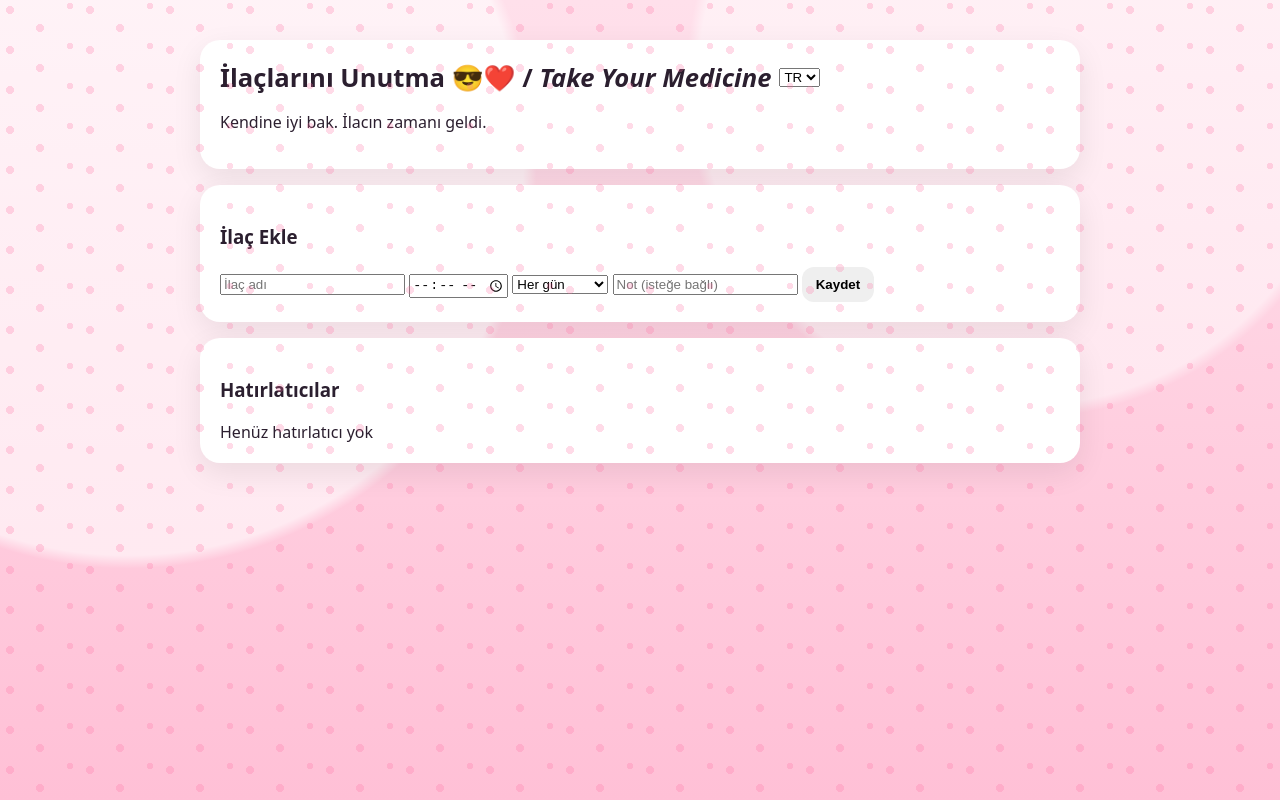
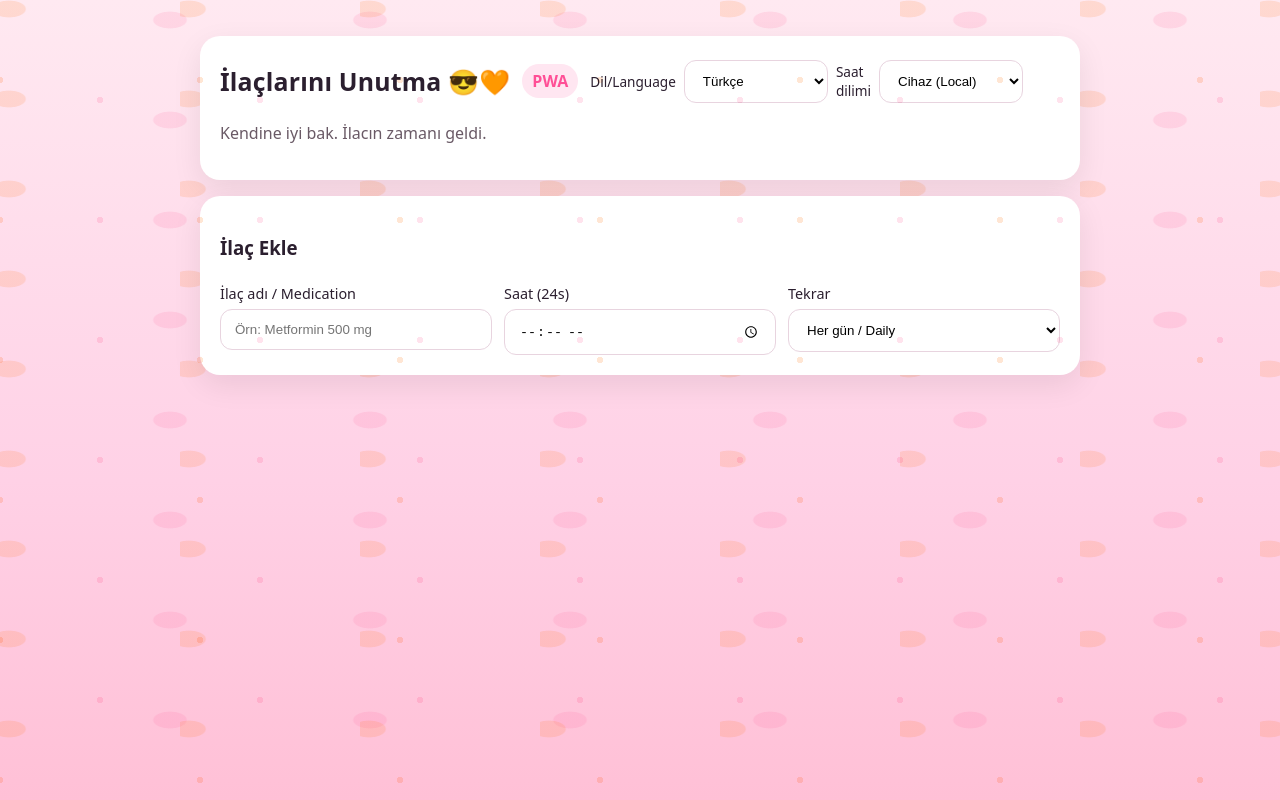
Before and after one commit to gg13sg/ilac-hatirlaticisi-, a plain HTML site: page index.html in a window 1280 px wide. Drawn offline with Linux system fonts and the light colour scheme.

Commit message:
Update index.html

```diff
--- a/index.html
+++ b/index.html
@@ -3,116 +3,119 @@
 <head>
   <meta charset="utf-8" />
   <meta name="viewport" content="width=device-width, initial-scale=1" />
-  <title>İlaçlarını Unutma 😎❤️</title>
-  <meta name="theme-color" content="#ffc0cb" />
+
+  <title>İlaçlarını Unutma 😎🧡</title>
+  <meta name="description" content="İlaç hatırlatıcı PWA — bildirim, ses, çoklu hatırlatıcı, TZ seçimi" />
+  <meta name="theme-color" content="#ffd1e6" />
+
+  <!-- PWA / GitHub Pages -->
   <link rel="manifest" href="./manifest.webmanifest" />
   <link rel="icon" href="./icons/icon-192.png" />
+  <link rel="apple-touch-icon" href="./icons/icon-192.png" />
+  <meta name="apple-mobile-web-app-capable" content="yes" />
+  <meta name="apple-mobile-web-app-status-bar-style" content="default" />
+
+  <!-- iOS PWA uyarısı: web push ayrı altyapı ister; bu app yerel bildirim çalar -->
+  <meta name="format-detection" content="telephone=no" />
+
   <style>
-    :root { --pink:#ffd1e6; --dark:#2b1f2f; --accent:#ff6fa3; --accent2:#ff9fc2; }
-    html, body { margin:0; height:100%; font-family: system-ui, sans-serif; color:var(--dark); }
-    body {
+    :root{
+      --pink:#ffd1e6; --dark:#2b1f2f; --muted:#6a5a66;
+      --accent:#ff6fa3; --accent2:#ff9fc2; --ok:#34c759; --warn:#ff9500; --danger:#ef476f;
+      --heart-orange:#ff7f27; /* 🧡 */
+    }
+    *{box-sizing:border-box}
+    html,body{height:100%}
+    body{
+      margin:0; font-family:system-ui,-apple-system,Segoe UI,Roboto,Helvetica,Arial,sans-serif; color:var(--dark);
+      /* Sade degrade + çok hafif kalp deseni (pembe & turuncu) */
       background:
-        radial-gradient(circle at 10% 20%, rgba(255,255,255,0.6) 0 30%, transparent 31%),
-        radial-gradient(circle at 80% 10%, rgba(255,255,255,0.5) 0 26%, transparent 27%),
-        linear-gradient(180deg, #ffe0eb 0%, #ffc0d6 100%);
-      position:relative;
+        radial-gradient(80px 40px at 5% 10%, rgba(255,127,39,.16) 20%, transparent 22%) repeat,
+        radial-gradient(80px 40px at 85% 20%, rgba(255,111,163,.16) 20%, transparent 22%) repeat,
+        linear-gradient(180deg,#ffe9f1 0%,#ffd1e6 60%,#ffc0d6 100%);
+      background-size: 180px 90px, 200px 100px, auto;
     }
-    body::before {
-      content:""; pointer-events:none; position:fixed; inset:0; opacity:.25;
+    .app{max-width:920px;margin:0 auto;padding:20px}
+    .card{background:#fff;border-radius:20px;box-shadow:0 10px 30px rgba(0,0,0,.08);padding:20px;margin:16px 0}
+    .title{display:flex;align-items:center;gap:12px;flex-wrap:wrap}
+    .brand{font-size:1.55rem;font-weight:900;letter-spacing:.2px}
+    .brand .heart{color:var(--heart-orange)} /* başlıktaki kalp turuncu */
+    .badge{background:#ffe6f1;color:#ff4f96;padding:6px 10px;border-radius:999px;font-weight:700}
+    .muted{color:var(--muted)}
+    .row{display:flex;gap:12px;flex-wrap:wrap}
+    .row>*{flex:1 1 220px}
+    label{display:block;font-size:.9rem;margin:6px 0}
+    input,select{width:100%;padding:12px 14px;border-radius:12px;border:1px solid #e8d4df;background:#fff}
+    button{padding:12px 16px;border:none;border-radius:14px;background:var(--accent);color:#fff;font-weight:700;cursor:pointer}
+    button.secondary{background:#eee;color:#333}
+    button.danger{background:var(--danger)}
+    button.ok{background:var(--ok)} button.snooze{background:var(--warn)}
+    .list{display:grid;grid-template-columns:1fr;gap:12px}
+    .pill{display:flex;align-items:center;justify-content:space-between;gap:10px;padding:12px;border:1px solid #f4d7e5;border-radius:14px}
+    .pill h4{margin:0;font-size:1rem}
+    .actions{display:flex;gap:8px;flex-wrap:wrap}
+
+    .tools{display:flex;gap:8px;align-items:center}
+    .spacer{flex:1}
+    .tiny{font-size:.85rem}
+
+    /* küçük kalp serpiştirme (daha şık) */
+    .confetti {
+      position: fixed; inset:0; pointer-events:none; opacity:.20;
       background-image:
-        radial-gradient(circle 4px at 10px 10px, #ff6fa3 99%, transparent 100%),
-        radial-gradient(circle 4px at 40px 28px, #ff6fa3 99%, transparent 100%),
-        radial-gradient(circle 3px at 70px 6px, #ff6fa3 99%, transparent 100%);
-      background-size:80px 40px;
+        radial-gradient(circle 3px, #ff6fa3 99%, transparent 100%),
+        radial-gradient(circle 3px, var(--heart-orange) 99%, transparent 100%);
+      background-size: 160px 120px, 200px 140px;
+      background-position: 20px 40px, 100px 10px;
+      mix-blend-mode: multiply;
     }
-    .app { max-width:880px; margin:auto; padding:24px; }
-    .card { background:#fff; padding:20px; border-radius:20px; margin:16px 0; box-shadow:0 10px 30px rgba(0,0,0,.08); }
-    .title { font-size:1.6rem; font-weight:800; display:flex; align-items:center; gap:8px; }
-    .list { display:grid; gap:12px; }
-    .pill { display:flex; justify-content:space-between; border:1px solid #f4d7e5; padding:12px; border-radius:14px; }
-    .actions { display:flex; gap:6px; }
-    button { border:none; cursor:pointer; padding:10px 14px; border-radius:12px; font-weight:600; }
-    .ok { background:#34c759; color:#fff; }
-    .snooze { background:#ff9500; color:#fff; }
-    .danger { background:#ef476f; color:#fff; }
-    .secondary { background:#eee; }
   </style>
 </head>
 <body>
+  <div class="confetti" aria-hidden="true"></div>
+
   <div class="app">
     <div class="card">
       <div class="title">
-        <span>İlaçlarını Unutma 😎❤️ / <em>Take Your Medicine</em></span>
-        <select id="lang">
-          <option value="tr" selected>TR</option>
-          <option value="en">EN</option>
-        </select>
+        <div class="brand">İlaçlarını Unutma 😎<span class="heart">🧡</span></div>
+        <span class="badge">PWA</span>
+        <div class="tools">
+          <label class="tiny" for="lang">Dil/Language</label>
+          <select id="lang" aria-label="Dil / Language">
+            <option value="tr" selected>Türkçe</option>
+            <option value="en">English</option>
+          </select>
+          <label class="tiny" for="tz">Saat dilimi</label>
+          <select id="tz" aria-label="Time zone">
+            <option value="local" selected>Cihaz (Local)</option>
+            <option value="UTC">UTC</option>
+            <option value="Europe/Istanbul">Europe/Istanbul</option>
+            <option value="Europe/London">Europe/London</option>
+            <option value="America/New_York">America/New_York</option>
+            <option value="Asia/Dubai">Asia/Dubai</option>
+          </select>
+        </div>
+        <div class="spacer"></div>
       </div>
-      <p id="strap">Kendine iyi bak. İlacın zamanı geldi.</p>
+      <p class="muted" id="strap">Kendine iyi bak. İlacın zamanı geldi.</p>
+      <p class="muted" id="dailyQuote" style="font-weight:600"></p>
     </div>
 
-    <div class="card">
-      <h3>İlaç Ekle</h3>
-      <input id="name" placeholder="İlaç adı">
-      <input id="time" type="time">
-      <select id="repeat">
-        <option value="daily">Her gün</option>
-        <option value="every12">12 saatte bir</option>
-        <option value="every8">8 saatte bir</option>
-        <option value="weekly">Haftalık</option>
-      </select>
-      <input id="notes" placeholder="Not (isteğe bağlı)">
-      <button id="save">Kaydet</button>
-    </div>
-
-    <div class="card">
-      <h3>Hatırlatıcılar</h3>
-      <div id="empty">Henüz hatırlatıcı yok</div>
-      <div id="list" class="list"></div>
-    </div>
-  </div>
-
-  <audio id="ding" src="./sounds/chime.mp3" preload="auto"></audio>
-
-  <script>
-    const phrases = [
-      "Seni seviyorum!", "İyi ki varsın!", "Ben yaparım, şov olur!",
-      "İlacı içerim, erteleme yavrum!", "Çekilme, yaşarsın; al onu!"
-    ];
-    const $ = sel=>document.querySelector(sel);
-    function load(){ return JSON.parse(localStorage.getItem("meds")||"[]"); }
-    function save(d){ localStorage.setItem("meds",JSON.stringify(d)); }
-    function render(){
-      const items=load(); const list=$("#list"), empty=$("#empty");
-      list.innerHTML=""; empty.style.display=items.length?"none":"block";
-      items.forEach((it,i)=>{
-        const row=document.createElement("div"); row.className="pill";
-        row.innerHTML=`<div><b>${it.name}</b><br><small>${it.time} • ${it.repeat}</small></div>`;
-        const a=document.createElement("div"); a.className="actions";
-        const ok=document.createElement("button"); ok.className="ok"; ok.textContent="Aldım ✅ 🐮🙂";
-        ok.onclick=()=>{ it.next=timeNext(it); save(items); render(); };
-        const sn=document.createElement("button"); sn.className="snooze"; sn.textContent="Ertele ⏰ 🐮🙁";
-        sn.onclick=()=>{ it.snooze=timePlus(10); save(items); render(); };
-        const del=document.createElement("button"); del.className="danger"; del.textContent="Sil";
-        del.onclick=()=>{ items.splice(i,1); save(items); render(); };
-        a.append(ok,sn,del); row.append(a); list.append(row);
-      });
-    }
-    function timePlus(m){ const d=new Date(); d.setMinutes(d.getMinutes()+m); return d.toTimeString().slice(0,5); }
-    function timeNext(it){ return timePlus(it.repeat==="every8"?480:it.repeat==="every12"?720:it.repeat==="weekly"?10080:1440); }
-    function tick(){
-      const items=load(), now=new Date(), t=now.toTimeString().slice(0,5);
-      items.forEach(it=>{ const due=it.snooze||it.next||it.time; if(due===t){ notify(it); it.snooze=null; it.next=timeNext(it); save(items); }});
-    }
-    function notify(it){
-      const msg = phrases[Math.floor(Math.random()*phrases.length)];
-      new Notification("İlaçlarını Unutma 😎❤️",{ body:`${it.name}\n${msg}`, icon:"./icons/icon-192.png" });
-      const ding=$("#ding"); ding.currentTime=0; ding.play().catch(()=>{});
-    }
-    if(Notification.permission!=="granted"){ Notification.requestPermission(); }
-    $("#save").onclick=()=>{ const items=load(); items.push({name:$("#name").value,time:$("#time").value,repeat:$("#repeat").value,notes:$("#notes").value}); save(items); render(); };
-    render(); setInterval(tick,60000);
-    if("serviceWorker" in navigator){ navigator.serviceWorker.register("./sw.js"); }
-  </script>
-</body>
-</html>
+    <div class="card" id="formCard">
+      <h3 id="addTitle">İlaç Ekle</h3>
+      <div class="row">
+        <div>
+          <label for="name">İlaç adı / Medication</label>
+          <input id="name" placeholder="Örn: Metformin 500 mg">
+        </div>
+        <div>
+          <label for="time">Saat (24s)</label>
+          <input id="time" type="time">
+        </div>
+        <div>
+          <label for="repeat">Tekrar</label>
+          <select id="repeat">
+            <option value="daily">Her gün / Daily</option>
+            <option value="every12">12 saatte bir / q12h</option>
+            <option value="every8">8 saatte bir / q8h</option>
+            <option value="weekly">Haftalık
```
